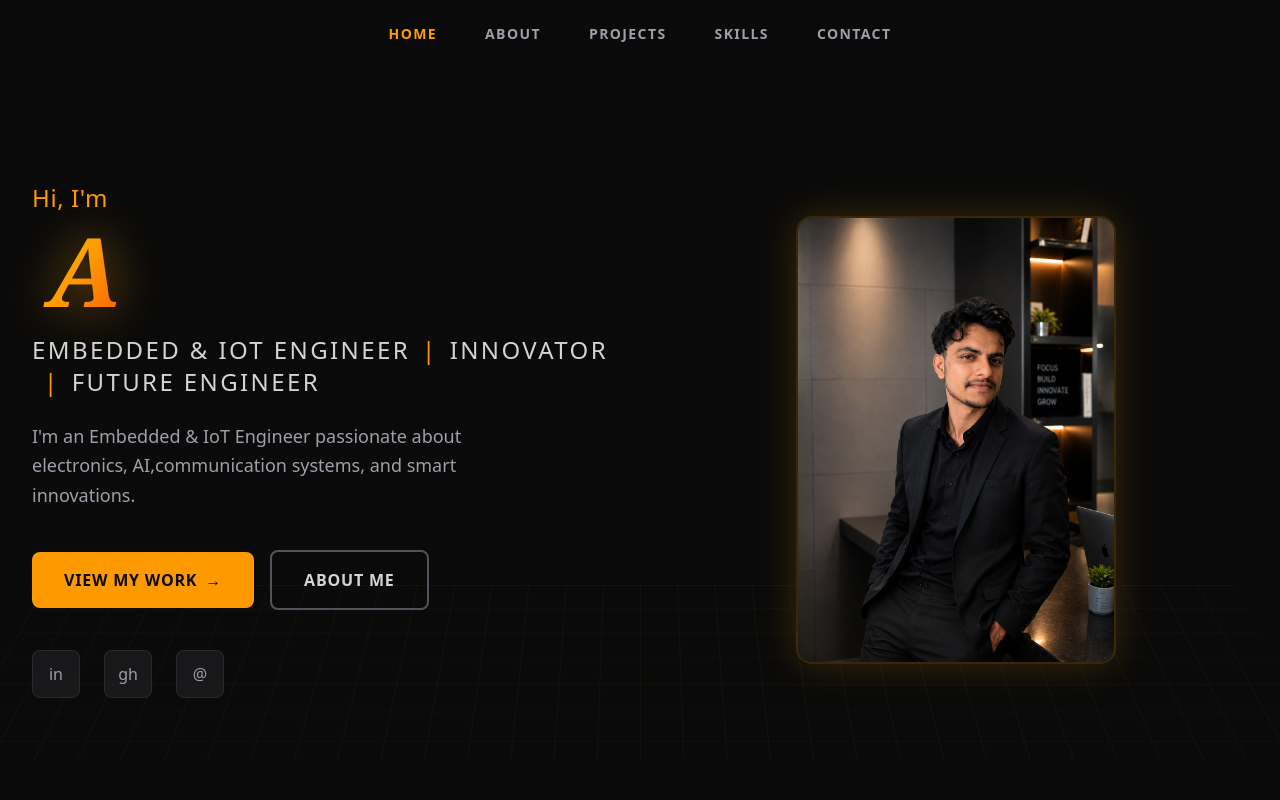
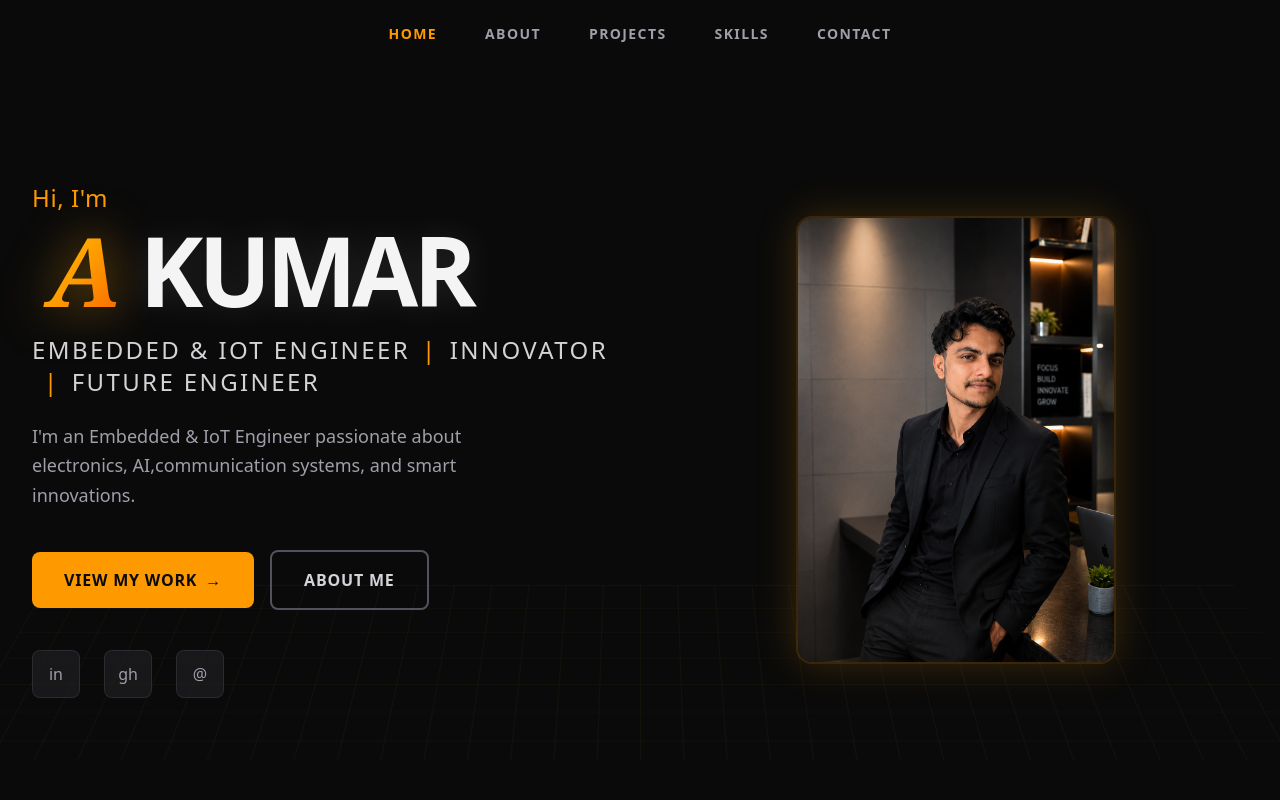
Before and after one commit to atulff300-cmyk/MY-portfolio, a Next.js app: page / in a window 1280 px wide. Shown: the top 800 px of the page. Built offline with nearby package versions, Linux system fonts and the light colour scheme.

Commit message:
Add Kumar after stylish A

```diff
--- a/app/layout.js
+++ b/app/layout.js
@@ -4,7 +4,7 @@ import "./globals.css";
 const inter = Inter({ subsets: ["latin"], variable: "--font-inter" });
 
 export const metadata = {
-  title: "A | Portfolio",
+  title: "A Kumar | Portfolio",
   description: "ECE Student, Embedded Systems Explorer, and IoT Developer",
 };
 
--- a/app/page.js
+++ b/app/page.js
@@ -34,7 +34,7 @@ export default function Home() {
       </div>
 
       <footer className="relative z-20 py-12 text-center text-zinc-600 border-t border-zinc-900 bg-[#0a0a0a]">
-        <p className="font-medium tracking-widest text-sm uppercase">© {new Date().getFullYear()} <span className="font-serif italic text-amber-500 font-bold text-lg">A</span>. All rights reserved.</p>
+        <p className="font-medium tracking-widest text-sm uppercase">© {new Date().getFullYear()} <span className="font-serif italic text-amber-500 font-bold text-lg mr-1">A</span> Kumar. All rights reserved.</p>
       </footer>
     </main>
   );
--- a/components/Hero.js
+++ b/components/Hero.js
@@ -11,8 +11,11 @@ export default function Hero() {
         <div className="flex-1 flex flex-col items-center md:items-start text-center md:text-left [transform-style:preserve-3d] [transform:translateZ(40px)] z-20">
           <p className="text-xl md:text-2xl text-amber-500 font-medium mb-2 tracking-wide">Hi, I'm</p>
           <h1 className="text-5xl sm:text-6xl md:text-8xl font-black tracking-tighter mb-4 [transform:translateZ(30px)] uppercase">
-            <span className="font-serif italic text-transparent bg-clip-text bg-gradient-to-br from-amber-300 via-amber-500 to-orange-600 drop-shadow-[0_0_25px_rgba(245,158,11,0.6)] px-4">
+            <span className="font-serif italic text-transparent bg-clip-text bg-gradient-to-br from-amber-300 via-amber-500 to-orange-600 drop-shadow-[0_0_25px_rgba(245,158,11,0.6)] pl-4 pr-6">
               A
+            </span>
+            <span className="text-zinc-100 drop-shadow-[0_0_15px_rgba(255,255,255,0.1)]">
+              KUMAR
             </span>
           </h1>
           <h2 className="text-lg sm:text-xl md:text-2xl text-zinc-300 font-medium tracking-widest mb-6 uppercase [transform:translateZ(20px)] flex flex-wrap justify-center md:justify-start items-center">
@@ -53,7 +56,7 @@ export default function Hero() {
           <div className="relative w-56 sm:w-72 md:w-80 h-72 sm:h-96 md:h-[28rem] rounded-2xl overflow-hidden shadow-[0_0_40px_rgba(245,158,11,0.2)] border-2 border-amber-500/20 z-10">
             <img
               src="/ChatGPT%20Image%20Jun%2024,%202026,%2003_11_49%20AM.png"
-              alt="A"
+              alt="A Kumar"
               className="w-full h-full object-cover"
             />
           </div>
```
